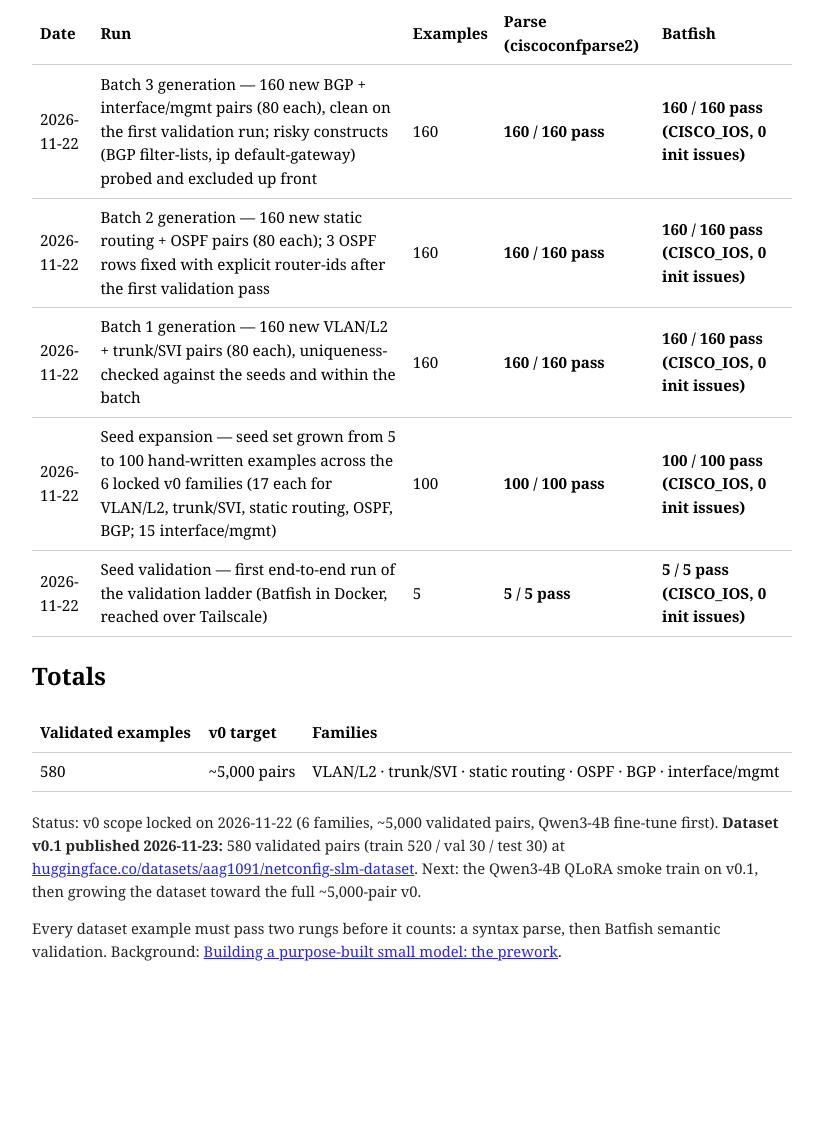
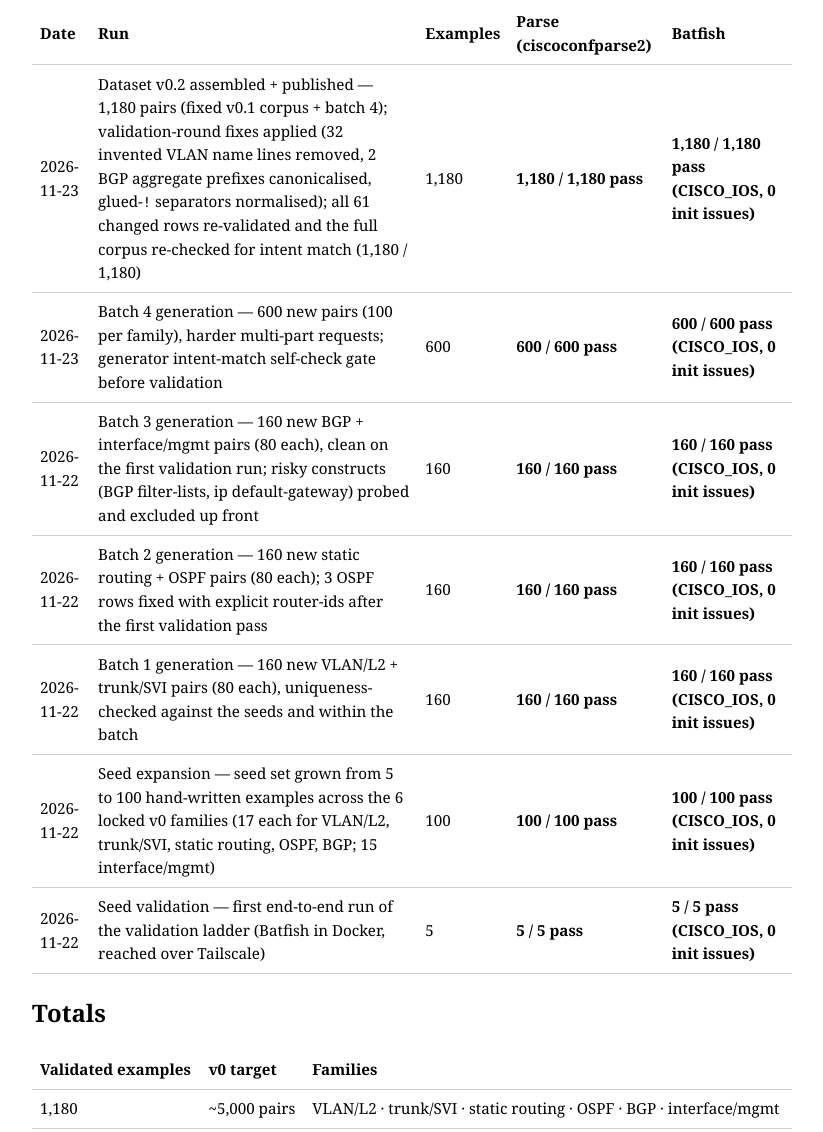
Before and after one commit to aag1091-alt/slm, a plain HTML site: page index.html in a window 1280 px wide. Shown: the part 209-1341 px from the top of the page, without its empty margins (228-1051 px from the left). Before the commit the page ends 1212 px from the top, so only its background shows below. Drawn offline with Linux system fonts and the light colour scheme.

Commit message:
Log: batch 4 (600 pairs) + dataset v0.2 published, 1,180 total

```diff
--- a/index.html
+++ b/index.html
@@ -24,6 +24,20 @@
 <h2>Runs</h2>
 <table>
   <tr><th>Date</th><th>Run</th><th>Examples</th><th>Parse (ciscoconfparse2)</th><th>Batfish</th></tr>
+  <tr>
+    <td>2026-11-23</td>
+    <td>Dataset v0.2 assembled + published — 1,180 pairs (fixed v0.1 corpus + batch 4); validation-round fixes applied (32 invented VLAN name lines removed, 2 BGP aggregate prefixes canonicalised, glued-<code>!</code> separators normalised); all 61 changed rows re-validated and the full corpus re-checked for intent match (1,180 / 1,180)</td>
+    <td>1,180</td>
+    <td class="pass">1,180 / 1,180 pass</td>
+    <td class="pass">1,180 / 1,180 pass (CISCO_IOS, 0 init issues)</td>
+  </tr>
+  <tr>
+    <td>2026-11-23</td>
+    <td>Batch 4 generation — 600 new pairs (100 per family), harder multi-part requests; generator intent-match self-check gate before validation</td>
+    <td>600</td>
+    <td class="pass">600 / 600 pass</td>
+    <td class="pass">600 / 600 pass (CISCO_IOS, 0 init issues)</td>
+  </tr>
   <tr>
     <td>2026-11-22</td>
     <td>Batch 3 generation — 160 new BGP + interface/mgmt pairs (80 each), clean on the first validation run; risky constructs (BGP filter-lists, ip default-gateway) probed and excluded up front</td>
@@ -64,10 +78,10 @@
 <h2>Totals</h2>
 <table>
   <tr><th>Validated examples</th><th>v0 target</th><th>Families</th></tr>
-  <tr><td>580</td><td>~5,000 pairs</td><td>VLAN/L2 · trunk/SVI · static routing · OSPF · BGP · interface/mgmt</td></tr>
+  <tr><td>1,180</td><td>~5,000 pairs</td><td>VLAN/L2 · trunk/SVI · static routing · OSPF · BGP · interface/mgmt</td></tr>
 </table>
 
-<p class="note">Status: v0 scope locked on 2026-11-22 (6 families, ~5,000 validated pairs, Qwen3-4B fine-tune first). <strong>Dataset v0.1 published 2026-11-23:</strong> 580 validated pairs (train 520 / val 30 / test 30) at <a href="https://huggingface.co/datasets/aag1091/netconfig-slm-dataset">huggingface.co/datasets/aag1091/netconfig-slm-dataset</a>. Next: the Qwen3-4B QLoRA smoke train on v0.1, then growing the dataset toward the full ~5,000-pair v0.</p>
+<p class="note">Status: v0 scope locked on 2026-11-22 (6 families, ~5,000 validated pairs, Qwen3-4B fine-tune first). <strong>Dataset v0.2 published 2026-11-23:</strong> 1,180 validated pairs (train 1,060 / val 60 / test 60) at <a href="https://huggingface.co/datasets/aag1091/netconfig-slm-dataset">huggingface.co/datasets/aag1091/netconfig-slm-dataset</a>. The Qwen3-4B QLoRA smoke train is in progress; dataset growth toward the full ~5,000-pair v0 continues.</p>
 
 <p class="note">Every dataset example must pass two rungs before it counts: a syntax parse, then Batfish semantic validation. Background: <a href="https://avinashgosavi.com/post/building-a-purpose-built-small-model-the-prework/">Building a purpose-built small model: the prework</a>.</p>
 </body>
```
